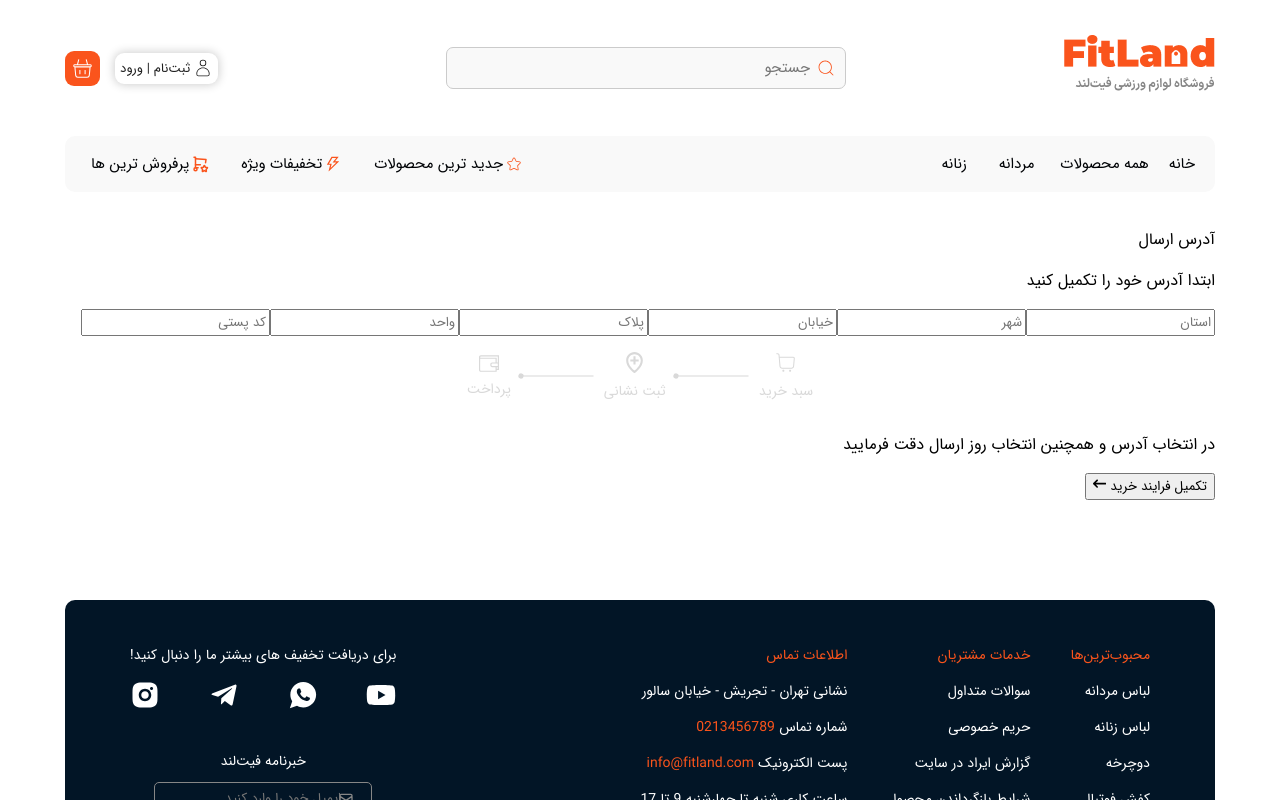
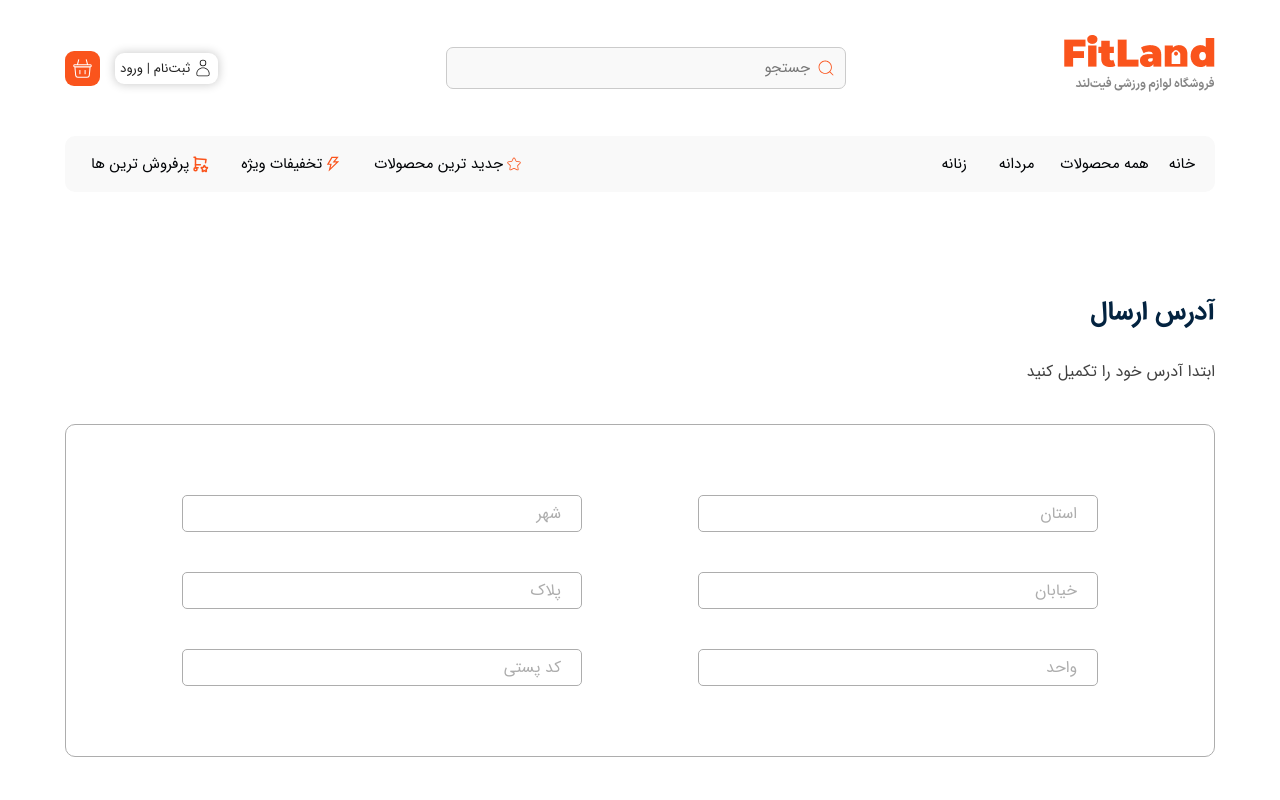
Before and after one commit to NooberThanYall/FitLand, a React (Vite) app: page /GetAddress in a window 1280 px wide. Shown: the top 800 px of the page. Built offline with nearby package versions, Linux system fonts and the light colour scheme.

Commit message:
set styles for address page

```diff
--- a/src/Components/Cart/GetAddress/GetAddress.css
+++ b/src/Components/Cart/GetAddress/GetAddress.css
@@ -0,0 +1,81 @@
+.container-get-address{
+    width: 100%;
+}
+
+.sub-title-address{
+    color: #032340;
+    font-size: 26px;
+    font-weight: 700;
+    margin-top: 100px;
+}
+
+.title-address{
+    color: #404040;
+    font-size: 16px;
+}
+
+.container-inputs-address{
+    width: 100%;
+    display: grid;
+    grid-template-columns: repeat(2, 400px);
+    justify-content: space-evenly;
+    row-gap: 40px;
+    margin-top: 40px;
+    border: 1px solid #ADADAD;
+    border-radius: 10px;
+    padding: 70px 0px;
+    margin-bottom: 80px;
+}
+
+.inpts-address{
+    width: 400px;
+    border: 1px solid #ADADAD;
+    border-radius: 5px;
+    outline: none;
+    color: black;
+    padding: 5px;
+    font-size: 16px;
+    padding-right: 20px;
+}
+
+.inpts-address::placeholder{
+    color: #ADADAD;
+}
+
+.inpts-address:focus{
+    border-color: #404040;
+}
+
+.container-submit-address{
+    margin-top: 20px;
+    display: flex;
+    flex-direction: column;
+    align-items: center;
+    border: 1px solid #ADADAD;
+    border-radius: 10px;
+    width: 300px;
+    justify-self: center;
+    padding: 40px 0px;
+}
+
+.title-submit-address{
+    color: #404040;
+    font-size: 16px;
+    margin-top: 0;
+    font-weight: 700;
+}
+
+.btn-submit-address{
+    color: white;
+    background-color: #FA541C;
+    border-radius: 5px;
+    border: none;
+    display: flex;
+    align-items: center;
+    gap: 10px;
+    padding: 5px;
+    width: 60%;
+    justify-content: center;
+    font-size: 16px;
+    cursor: pointer;
+}
--- a/src/Components/Cart/GetAddress/GetAddress.tsx
+++ b/src/Components/Cart/GetAddress/GetAddress.tsx
@@ -11,19 +11,21 @@ export default function GetAddress() {
         <p className="title-address">ابتدا آدرس خود را تکمیل کنید</p>
 
         <div className="container-inputs-address">
-          <input type="text" placeholder='استان' />
-          <input type="text" placeholder='شهر'  />
-          <input type="text" placeholder='خیابان'  />
-          <input type="text" placeholder='پلاک'  />
-          <input type="text" placeholder='واحد'  />
-          <input type="text" placeholder='کد پستی'  />
+          <input type="text" placeholder='استان' className='inpts-address' />
+          <input type="text" placeholder='شهر' className='inpts-address' />
+          <input type="text" placeholder='خیابان' className='inpts-address' />
+          <input type="text" placeholder='پلاک' className='inpts-address' />
+          <input type="text" placeholder='واحد' className='inpts-address' />
+          <input type="text" placeholder='کد پستی' className='inpts-address' />
         </div>
 
         <BuyProcess />
+
         <div className="container-submit-address">
-          <p className="title-submit-address">در انتخاب آدرس و همچنین انتخاب روز ارسال دقت فرمایید</p>
+          <p className="title-submit-address">در انتخاب آدرس دقت فرمایید</p>
           <button className="btn-submit-address">تکمیل فرایند خرید <FaArrowLeftLong /></button>
         </div>
+
       </div>
     </div>
   )
```
